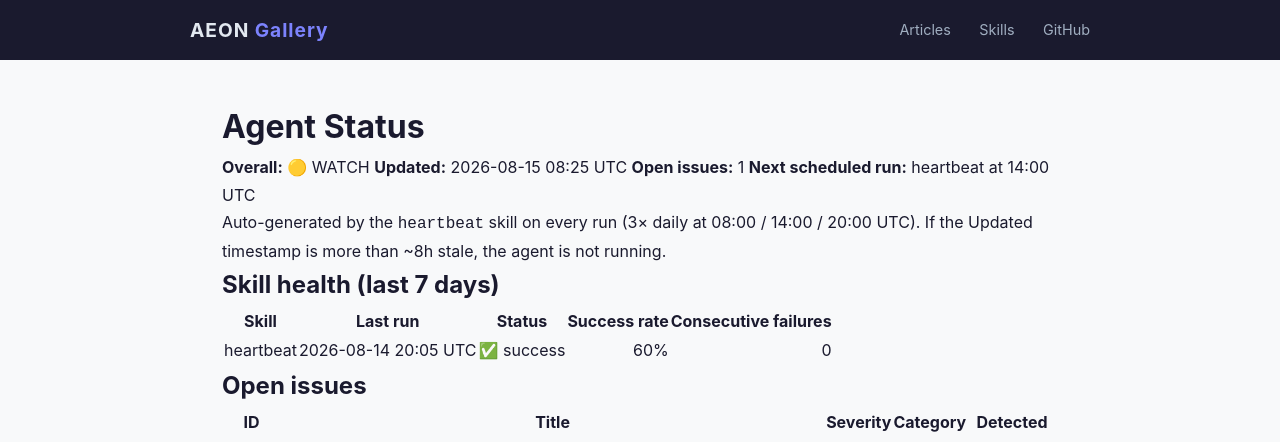
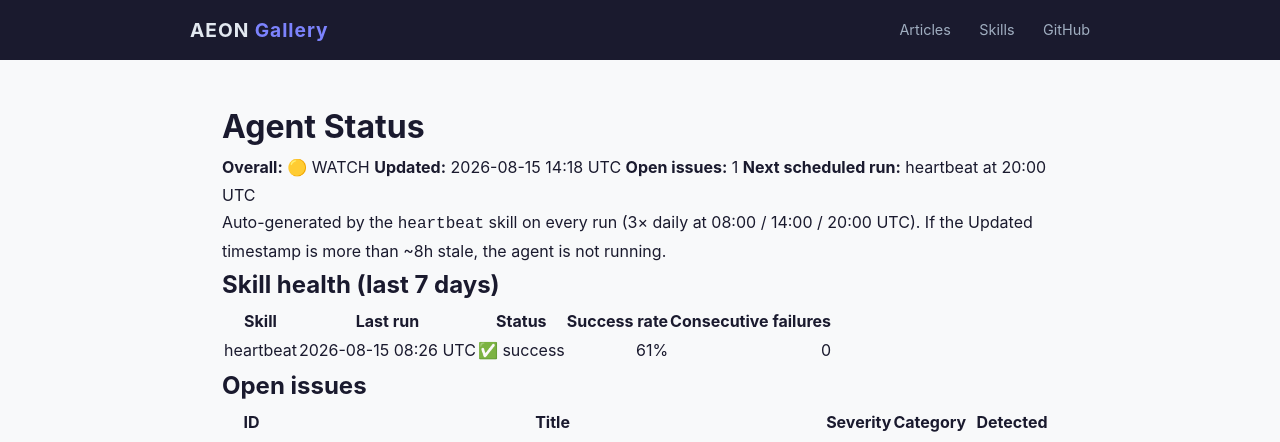
Before and after one commit to RickCrosschain/aeon, a Jekyll site: the page built from docs/status.md, in a window 1280 px wide. Shown: the top 442 px of the page. Built offline with Jekyll 4.4.1, drawn with Linux system fonts in a browser that asks for light colours.

Commit message:
chore(heartbeat): auto-commit 2026-08-15

```diff
--- a/docs/status.md
+++ b/docs/status.md
@@ -7,9 +7,9 @@ permalink: /status/
 # Agent Status
 
 **Overall:** 🟡 WATCH
-**Updated:** 2026-08-15 08:25 UTC
+**Updated:** 2026-08-15 14:18 UTC
 **Open issues:** 1
-**Next scheduled run:** heartbeat at 14:00 UTC
+**Next scheduled run:** heartbeat at 20:00 UTC
 
 Auto-generated by the `heartbeat` skill on every run (3× daily at 08:00 / 14:00 / 20:00 UTC). If the Updated timestamp is more than ~8h stale, the agent is not running.
 
@@ -17,7 +17,7 @@ Auto-generated by the `heartbeat` skill on every run (3× daily at 08:00 / 14:00
 
 | Skill | Last run | Status | Success rate | Consecutive failures |
 |-------|----------|--------|-------------:|---------------------:|
-| heartbeat | 2026-08-14 20:05 UTC | ✅ success | 60% | 0 |
+| heartbeat | 2026-08-15 08:26 UTC | ✅ success | 61% | 0 |
 
 ## Open issues
 
--- a/memory/token-usage.csv
+++ b/memory/token-usage.csv
@@ -159,3 +159,4 @@ date,skill,model,input_tokens,output_tokens,cache_read,cache_creation
 2026-08-14,heartbeat,claude-opus-4-8,2116,5523,381788,56920
 2026-08-14,heartbeat,claude-opus-4-8,2120,5315,525563,55954
 2026-08-15,heartbeat,claude-opus-4-8,2116,4802,414449,57666
+2026-08-15,heartbeat,claude-opus-4-8,2118,6106,372043,44898
```
Also changed, not shown: memory/logs/2026-08-15.md (+11 -0 lines), .outputs/heartbeat.md.
